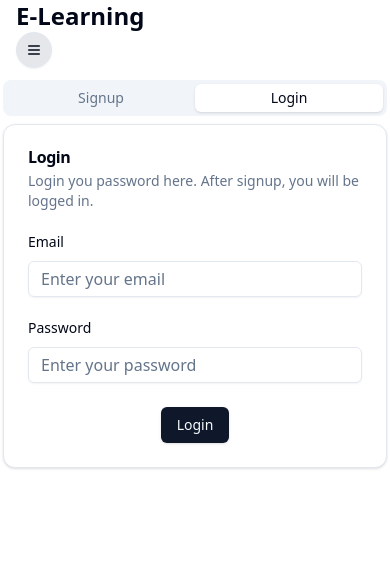
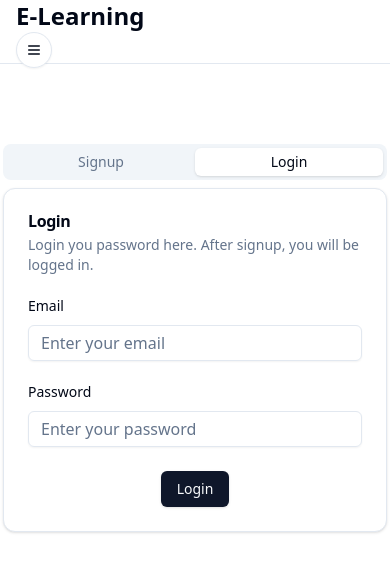
Before and after one commit to Akshatjain835/SkillSpring, a React (Vite) app in the folder client/: page /login in a window 390 px wide. Shown: the top 572 px of the page. Built offline with nearby package versions, Linux system fonts and the light colour scheme; no server answers.

Commit message:
Updating classes

```diff
--- a/client/src/components/Navbar.jsx
+++ b/client/src/components/Navbar.jsx
@@ -44,7 +44,7 @@ function Navbar() {
     }
   }, [isSuccess]);
   return (
-    <div className="h-16 dark:bg-[#0A0A0A] bg-white border-b-gray-200 dark:border-b-gray-800 fixed top-0 left-0 right-0 duration-300 z-10">
+    <div className="h-16 dark:bg-[#020817] bg-white border-b dark:border-b-gray-800 fixed top-0 left-0 right-0 duration-300 z-10">
       {/* Desktop */}
       <div className="max-w-7xl mx-auto hidden justify-between items-center gap-10 h-full md:flex ">
         <div className="flex items-center gap-2">
@@ -107,7 +107,7 @@ function Navbar() {
           <SheetTrigger asChild>
             <Button
               size="icon"
-              className="rounded-full bg-gray-200 hover:bg-gray-300"
+              className="rounded-full hover:bg-gray-300"
               variant="outline"
             >
               <Menu />
--- a/client/src/layout/MainLayout.jsx
+++ b/client/src/layout/MainLayout.jsx
@@ -4,13 +4,13 @@ import { Outlet } from 'react-router-dom'
 
 function MainLayout() {
   return (
-    <div>
-        <Navbar />
-        <div>
-            <Outlet />
-        </div>
+    <div className="flex flex-col min-h-screen">
+      <Navbar />
+      <div className="flex-1 mt-16">
+        <Outlet />
+      </div>
     </div>
-  )
+  );
 }
 
 export default MainLayout
--- a/client/src/pages/admin/Sidebar.jsx
+++ b/client/src/pages/admin/Sidebar.jsx
@@ -4,7 +4,7 @@ import { Link, Outlet } from "react-router-dom";
 const Sidebar = () => {
   return (
     <div className="flex">
-      <div className="hidden lg:block w-[250px] sm:w-[300px] space-y-8 border-r border-gray-300 dark:border-gray-700  p-5 sticky top-0  h-screen">
+      <div className="hidden lg:block w-[250px] sm:w-[300px] space-y-8 border-r border-gray-300 dark:border-gray-700 p-5 sticky top-0  h-screen">
         <div className="space-y-4 mt-20">
           <Link to="dashboard" className="flex items-center gap-2">
             <ChartNoAxesColumn size={22} />
@@ -16,7 +16,7 @@ const Sidebar = () => {
           </Link>
         </div>
       </div>
-    <div className="flex-1 md:p-20 p-2 bg-white ">
+    <div className="flex-1 md:p-24 p-2">
         <Outlet/>
       </div>
     </div>
--- a/client/src/pages/student/Courses.jsx
+++ b/client/src/pages/student/Courses.jsx
@@ -9,7 +9,7 @@ function Courses() {
 
   if(isError) return <h1>Some error occurred while fetching courses.</h1>
   return (
-    <div className="bg-gray-50">
+    <div className="bg-gray-50 dark:bg-[#141414]">
       <div className="max-w-7xl mx-auto p-6">
         <h2 className="font-bold text-3xl text-center mb-10">Our Courses</h2>
         <div className="grid grid-cols-1 md:grid-cols-2 lg:grid-cols-4 gap-6">
```
